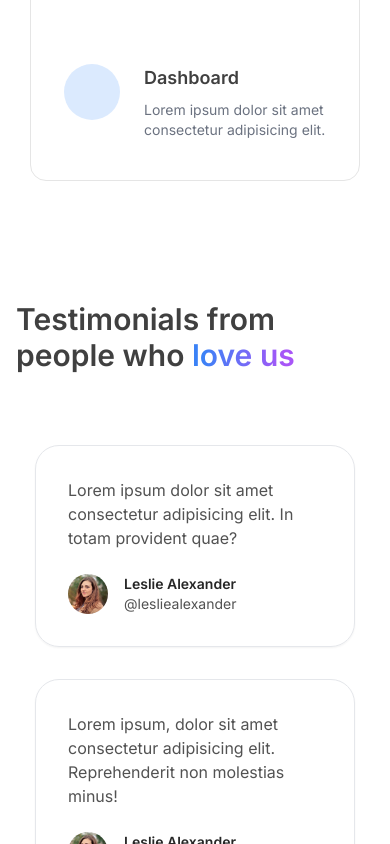
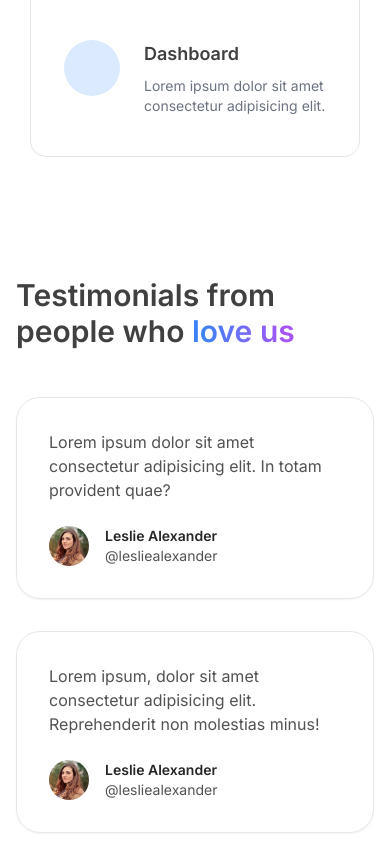
Before and after one commit to addoxy/sandbox, a Next.js app: page / in a window 390 px wide. Shown: the part 2164-3008 px from the top of the page. Built offline with nearby package versions, Linux system fonts and the light colour scheme; some icons are missing; what tailwindcss-debug-screens would draw is missing.

Commit message:
Improve responsiveness

```diff
--- a/src/app/page.tsx
+++ b/src/app/page.tsx
@@ -10,12 +10,12 @@ export default function Home() {
       <div className="h-30 w-full sm:h-50"></div>
       <Block />
       <div className="h-30 w-full sm:h-50"></div>
-      <span className="mb-18 block text-3xl font-semibold text-neutral-700 sm:text-4xl lg:text-5xl">
+      <span className="mb-12 block text-3xl font-semibold text-neutral-700 sm:mb-18 sm:text-4xl lg:text-5xl">
         Features that make us <span className="text-gradient"> stand out</span>
       </span>
       <FeaturesCard />
       <div className="h-30 w-full sm:h-50"></div>
-      <span className="mb-18 block text-3xl font-semibold text-neutral-700 sm:text-4xl lg:text-5xl">
+      <span className="mb-12 block text-3xl font-semibold text-neutral-700 sm:mb-18 sm:text-4xl lg:text-5xl">
         Testimonials from people who{" "}
         <span className="text-gradient"> love us</span>
       </span>
--- a/src/components/Cards/Testimonial/Testimonial.tsx
+++ b/src/components/Cards/Testimonial/Testimonial.tsx
@@ -4,7 +4,7 @@ import woman from "@/../public/images/jpegs/woman.jpeg";
 const Testimonial = (props: { content: string }) => {
   return (
     <>
-      <div className="flex w-80 flex-col rounded-3xl border px-8 py-8 shadow-sm md:w-auto">
+      <div className="flex max-w-sm flex-col rounded-3xl border px-8 py-8 shadow-sm sm:w-108 sm:max-w-none md:w-auto">
         <p className="mb-6 text-neutral-600">{props.content}</p>
         <div className="flex">
           <Image
--- a/src/components/Sections/HeroSection.tsx
+++ b/src/components/Sections/HeroSection.tsx
@@ -27,7 +27,7 @@ const HeroSection = () => {
             </Link>
           </div>
         </div>
-        <CourseCard className="order-1 mb-16 lg:order-2 lg:mb-0" />
+        <CourseCard className="order-1 mb-16 md:mb-32 lg:order-2 lg:mb-0" />
       </div>
     </>
   );
```
